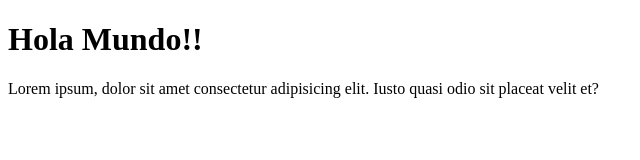
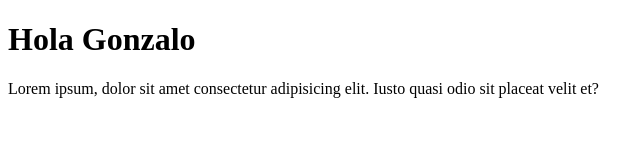
Before and after one commit to Gonzatdf1985/bootcamp_manz, a website: page src/index.html in a window 1280 px wide. Shown: the full height of the page, 0-640 px from the left. Drawn offline with Linux system fonts and the light colour scheme.

Commit message:
modificacion del encabezado h1

```diff
--- a/src/index.html
+++ b/src/index.html
@@ -10,8 +10,8 @@
 </head>
 
 <body>
-  <h1>Hola Mundo!!</h1>
-<p>Lorem ipsum, dolor sit amet consectetur adipisicing elit. Iusto quasi odio sit placeat velit et?</p>
+  <h1>Hola Gonzalo</h1>
+  <p>Lorem ipsum, dolor sit amet consectetur adipisicing elit. Iusto quasi odio sit placeat velit et?</p>
 </body>
 
 </html>
```
